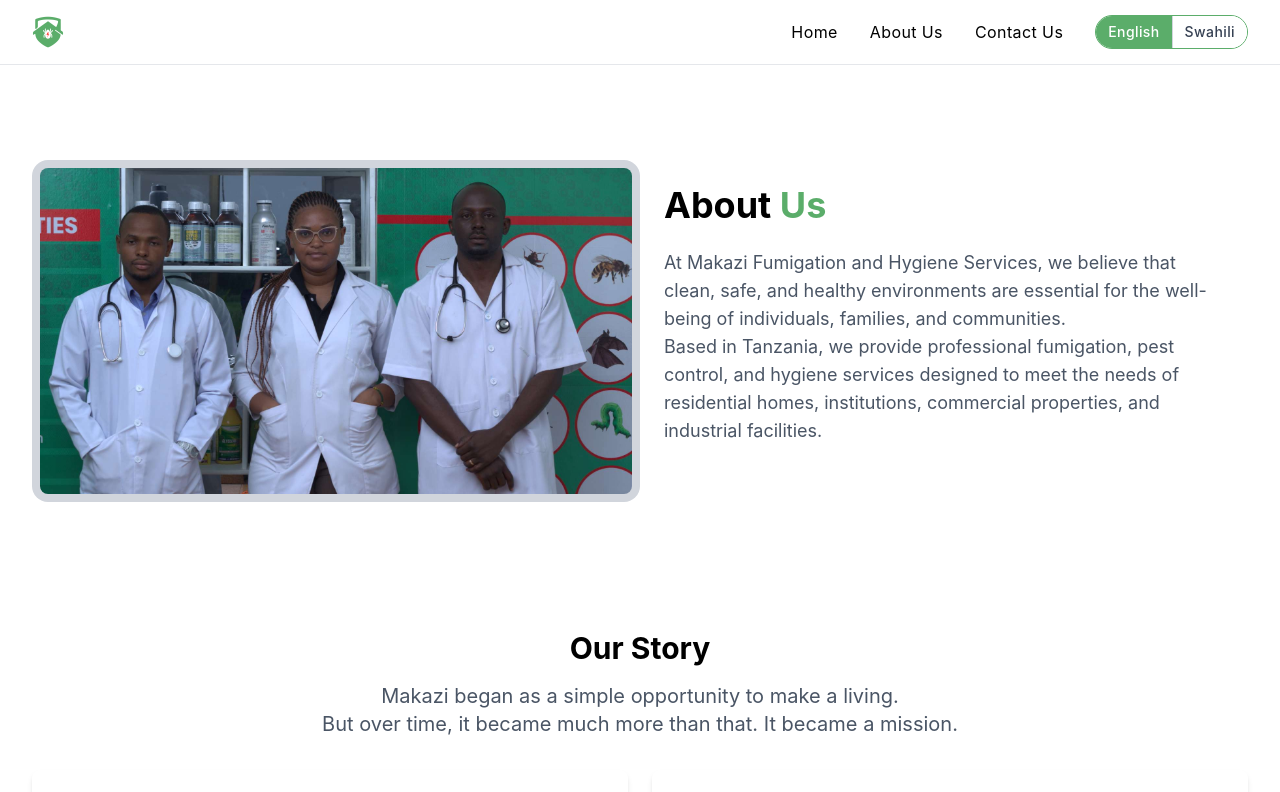
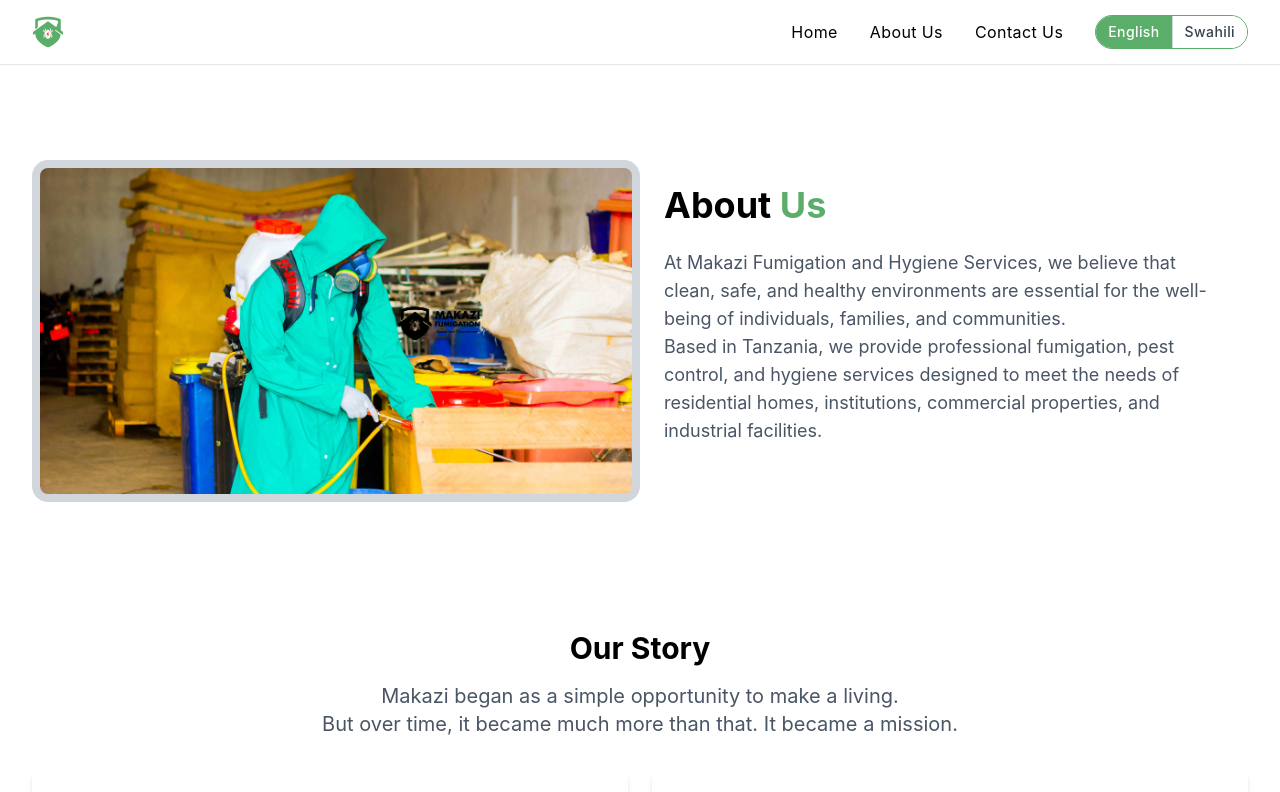
Before and after one commit to makazifumigation/makazifumigationweb, a Next.js app: page /about in a window 1280 px wide. Shown: the top 792 px of the page. Built offline with nearby package versions, Linux system fonts and the light colour scheme.

Commit message:
another commit

```diff
--- a/app/about/page.jsx
+++ b/app/about/page.jsx
@@ -38,7 +38,7 @@
           >
             <Image
               className="mx-auto rounded-2xl w-full aspect-video p-2 bg-gray-300 object-cover"
-              src="/images/about.jpg"
+              src="/images/mabout.jpg"
               height={1080}
               width={1920}
               alt="socials"
```
Also changed, not shown: public/images/mabout.jpg (added).
